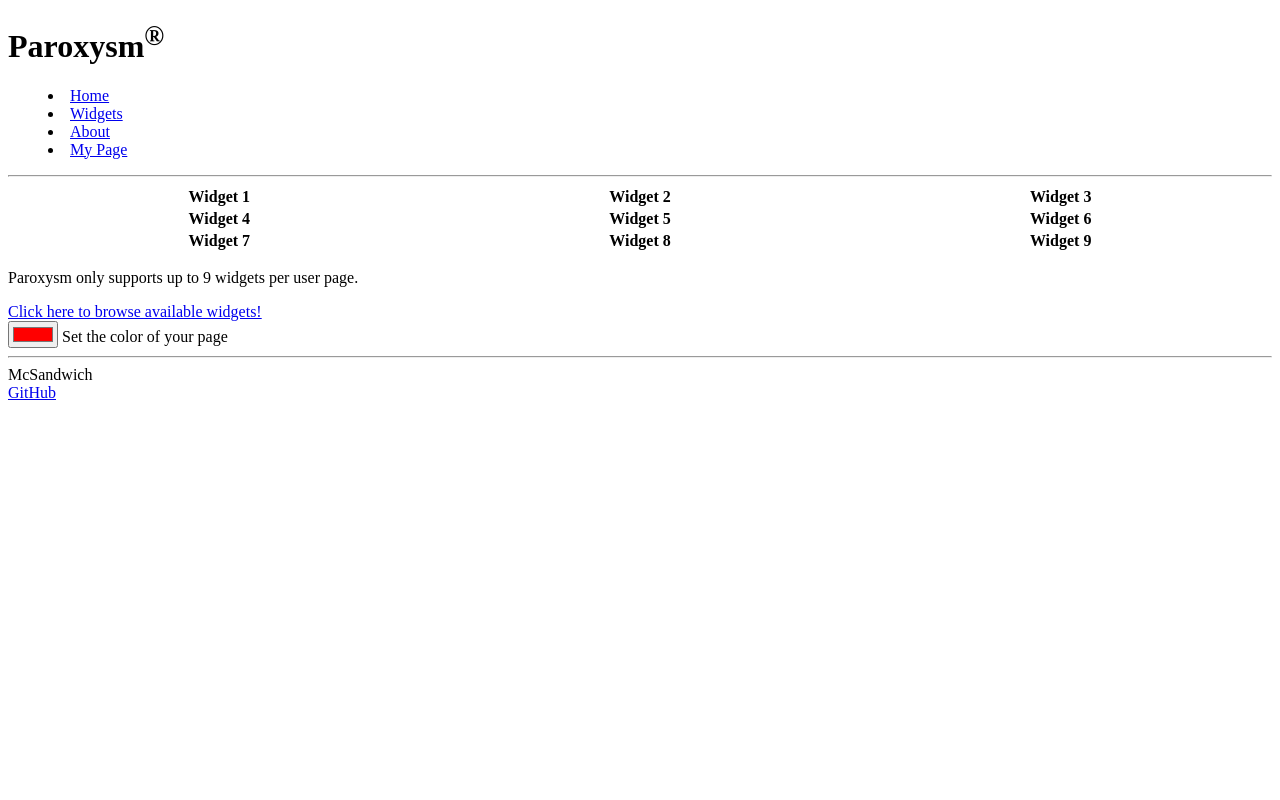
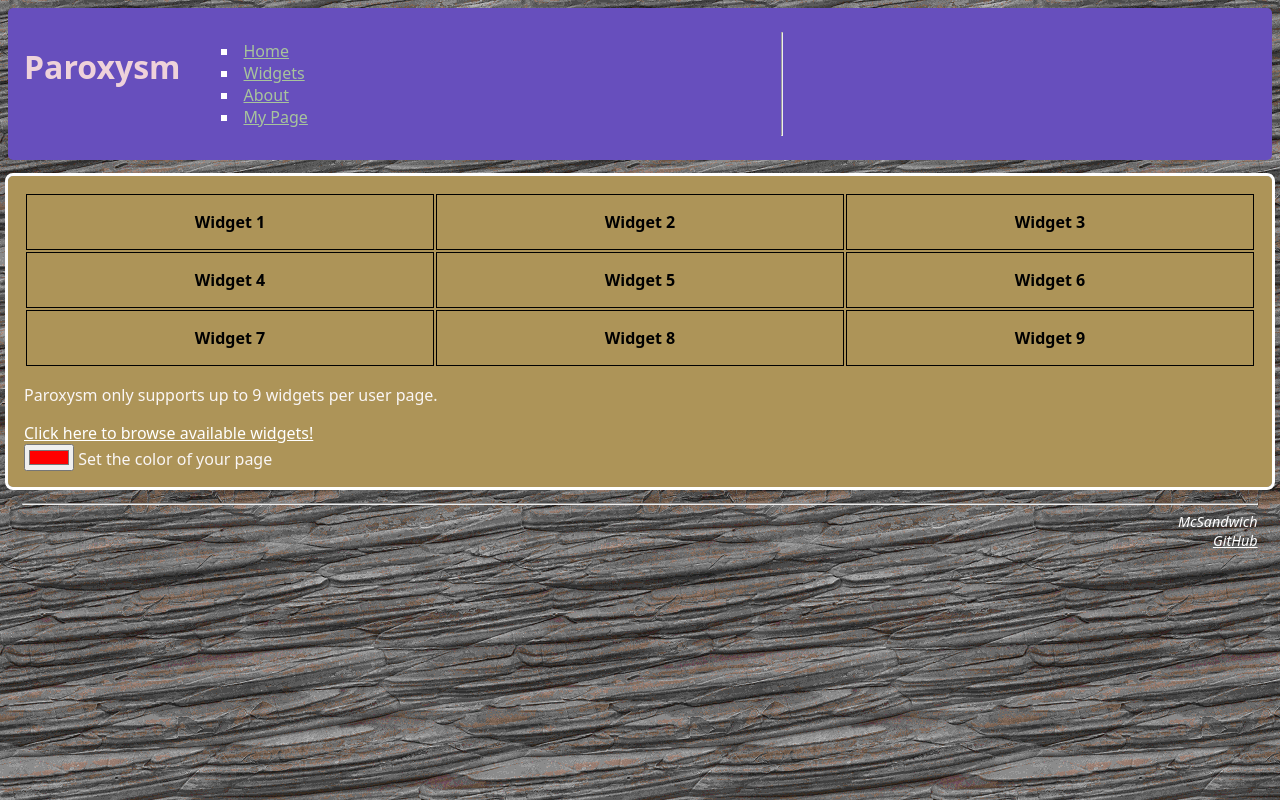
Before and after one commit to mcd-cs/CS-Startup, a plain HTML site: page paroxysm_html/user_page.html in a window 1280 px wide. Drawn offline with Linux system fonts and the light colour scheme.

Commit message:
added fancy css stuff, woohoo

```diff
--- /dev/null
+++ b/paroxysm_html/styles.css
@@ -0,0 +1,84 @@
+* {
+    font-family: system-ui, -apple-system, BlinkMacSystemFont, 'Segoe UI', Roboto, Oxygen, Ubuntu, Cantarell, 'Open Sans', 'Helvetica Neue', sans-serif;
+    color: white;
+  }
+
+  body {
+    /*background-color: #100;*/
+    background-image: url("cliff_grey_14.png");
+  }
+
+  .logo_container {
+    color: #a8c49c;
+    float: left;
+  }
+
+  header {
+    background-color: #674fbd;
+    float: up;
+    display: flex;
+    justify-content: space-between;
+    padding: 1em;
+    margin: 1em 2;
+    border-radius: 5px;
+  }
+  header h1{
+    align-self: stretch;
+    color: #eed2da;
+    float: left;
+  }
+  .flex_container div{
+    color: #def2ed;
+    float: right;
+  }
+  header a{
+    color: #a8c49c;
+  }
+
+  h1, p, label{
+    color: #faf6f5;
+  }
+
+  section {
+    background-color: #ad9458;
+    outline-style: solid;
+    padding: 1em;
+    margin: 1em 0;
+    border-radius: 5px;
+  }
+
+  li {
+    list-style: square;
+  }
+
+  #table-data {
+    background-color: black;
+    width: 300px;
+  }
+
+  td, th {
+    color: black;
+    text-align: center;
+    border: black solid thin;
+    padding: 1em;
+  }
+
+  footer {
+    font-style: italic;
+    font-size: 0.9em;
+    text-align: end;
+    padding: 0 1em;
+  }
+
+  .fly-in {
+    animation: fly-from-left 1s ease-out;
+  }
+
+  @keyframes fly-from-left {
+    0% {
+      transform: translateX(-100%);
+    }
+    100% {
+      transform: translateX(0%);
+    }
+  }
--- a/paroxysm_html/user_page.html
+++ b/paroxysm_html/user_page.html
@@ -1,16 +1,18 @@
 <!DOCTYPE html>
 <html lang="en">
   <head>
+    <link rel="stylesheet" href="styles.css">
     <meta charset="UTF-8" />
     <!-- Tell browsers not to scale the viewport automatically -->
     <meta name="viewport" content="width=device-width, initial-scale=1.0" />
     <title>User's Page</title>
     <link rel="icon" href="favicon.ico" />
   </head>
+
   <body>
     <!-- Use header, main, and footer elements to give semantic structure -->
     <header>
-      <h1>Paroxysm<sup>&reg;</sup></h1>
+      <h1>Paroxysm</h1>
 
       <!-- Navigation elements -->
       <nav>
@@ -28,6 +30,7 @@
     </header>
 
     <main>
+      <section class="fly-in">
       <table style="width:100%">
         <tr>
           <th>Widget 1</th>
@@ -50,6 +53,7 @@
           <br>
           <input type="color" id="page_color" name="page_color"value="#ff0000">
     <label for="page_color">Set the color of your page</label>
+      </section>
     </main>
 
     <footer>
```
Also changed, not shown: paroxysm_html/about.html (+10 -1 lines), paroxysm_html/index.html (+5 -1 lines), paroxysm_html/todo.md (added, +8 -0 lines), paroxysm_html/widgets.html (+4 -1 lines), paroxysm_html/cliff_grey_14.png (added).
